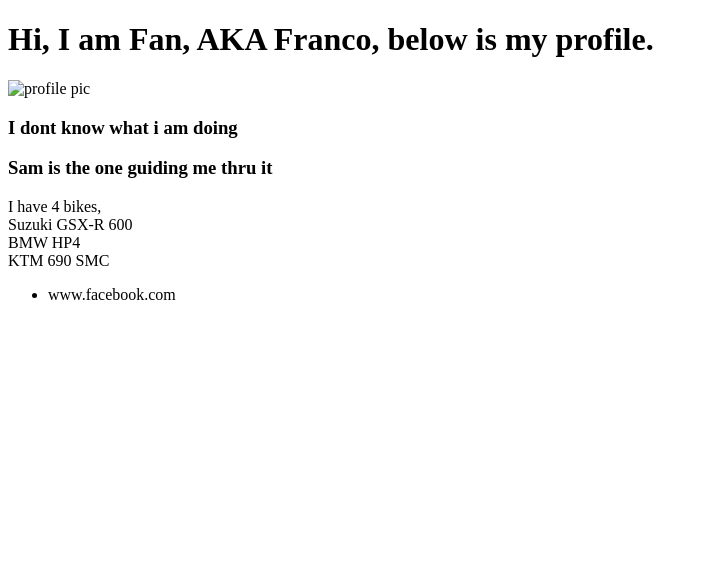
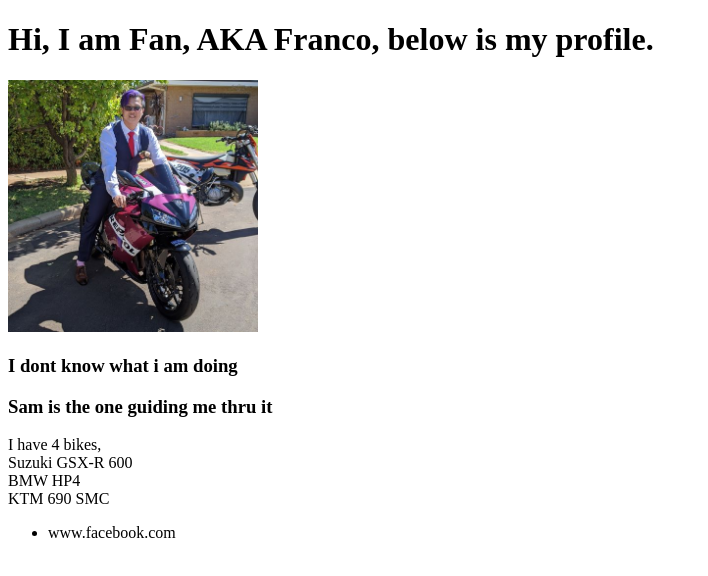
Before and after one commit to Franco1230/Franco1230.github.io, a plain HTML site: page index.html in a window 1280 px wide. Shown: the whole page, without its empty margins (0-708 px from the left). Drawn offline with Linux system fonts and the light colour scheme.

Commit message:
Update index.html

```diff
--- a/index.html
+++ b/index.html
@@ -11,7 +11,7 @@
     Hi, I am Fan, AKA Franco, below is my profile.
   </h1>
 
-  <img width = "250" src = "profile_pic.jpg" alt = "profile pic">
+  <img width = "250" src = "https://github.com/Franco1230/Franco1230.github.io/blob/abc8d9048fa77d764b19ea5c20203c95f030ce26/profilepic.jpg" alt = "profile pic">
   <h3><b>I dont know what i am doing</b></h3>
   <h3><b>Sam is the one guiding me thru it</b></h3>
   <p>I have 4 bikes, <br> Suzuki GSX-R 600<br> BMW HP4<br> KTM 690 SMC<br></P>
```
